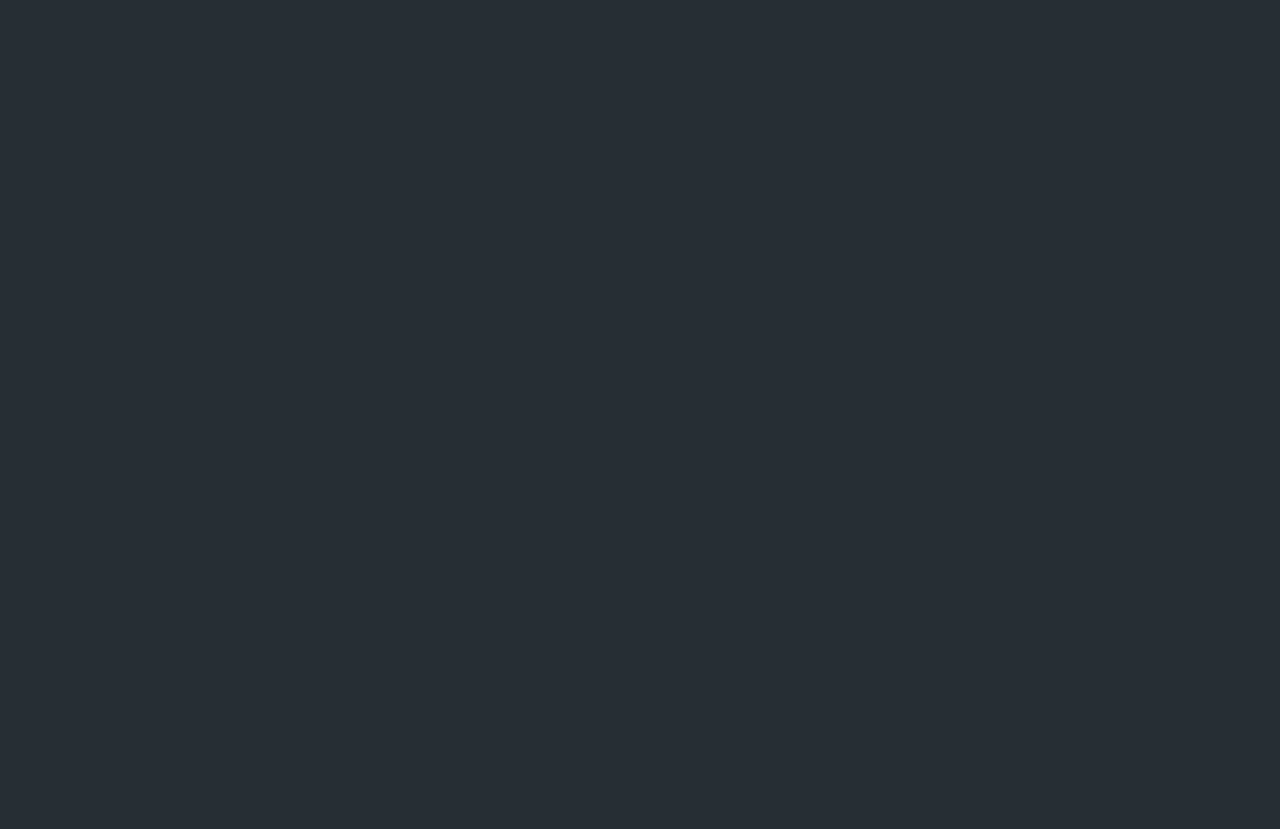
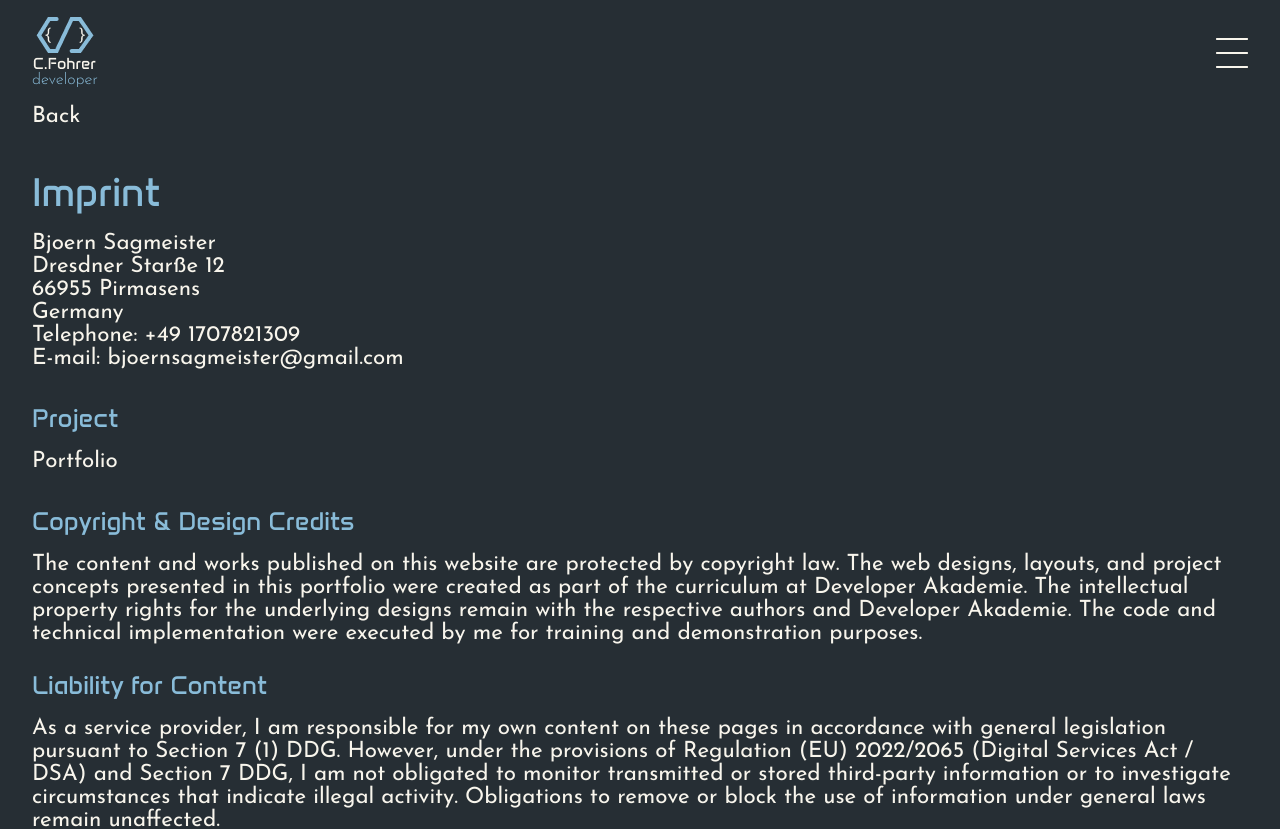
Before and after one commit to Rudibert-Code/portfolio.2, an Angular app: page /imprint in a window 1280 px wide. Before the commit this address led to /. Shown: the top 829 px of the page. Before the commit the page ends 800 px from the top, so only its background shows below. Built offline with nearby package versions, Linux system fonts and the light colour scheme.

Commit message:
- adjusted text color and alignment for legal notice - added routinglinks to imprint

```diff
--- a/src/app/app.routes.ts
+++ b/src/app/app.routes.ts
@@ -1,9 +1,14 @@
 import { Routes } from '@angular/router';
 import { Main } from '../app/page/main/main';
+import { Imprint } from '../app/page/imprint/imprint';
 
 export const routes: Routes = [
     {
         path:'',
         component:Main
     },
+    {
+        path:'imprint',
+        component:Imprint
+    },
 ];
--- a/src/app/component/footer/footer.html
+++ b/src/app/component/footer/footer.html
@@ -6,7 +6,7 @@
         <div class="btn icon_linkedin-footer" (click)="header.quickLink('https://www.linkedin.com/in/bj%C3%B6rn-sagmeister-358558a5/')"></div>
     </div>
     <div class="legal-notice">
-        <a>Legal notice</a>
+        <a [routerLink]="['imprint']">Legal notice</a>
         <p>© Claudia Fohrer 2024</p>
     </div>
 </footer>
--- a/src/app/component/footer/footer.ts
+++ b/src/app/component/footer/footer.ts
@@ -1,9 +1,10 @@
 import { Component, inject } from '@angular/core';
 import { Header } from "../header/header";
+import { RouterLink } from "@angular/router";
 
 @Component({
   selector: 'app-footer',
-  imports: [],
+  imports: [RouterLink],
   templateUrl: './footer.html',
   styleUrl: './footer.scss',
 })
--- a/src/app/component/imprint/imprint.html
+++ b/src/app/component/imprint/imprint.html
@@ -1,33 +1,34 @@
-<section>
+<div class="legal-notice">
     <header>
         <img  class="header_icon" src="/assets/logo.png" alt="">
         <img  class="header_icon btn" src="/assets/icons/burger-menu.png" alt="">
     </header>
+    <div class="main-section">
         <div>
-        <a href=""></a>
+            <a [routerLink]="['']" href="">Back</a>
         </div>
         <div>
-        <h2>Imprint</h2>
+            <h2 class="color_primary title-imprint">Imprint</h2>
             <p>
                 Bjoern Sagmeister<br>
                 Dresdner Starße 12<br>
                 66955 Pirmasens<br>
                 Germany<br>
-            Contact Information<br>
                 Telephone: <a href="tel:01707821309">+49 1707821309</a><br>
                 E-mail: <a href="mailto:bjoernsagmeister@gmail.com">bjoernsagmeister@gmail.com</a>
             </p>
 
-        <h3>Project</h3>
+            <h3 class="title-imprint">Project</h3>
             <p>Portfolio</p>
 
-        <h2>Copyright & Design Credits</h2>
+            <h3 class="title-imprint">Copyright & Design Credits</h3>
             <span>The content and works published on this website are protected by copyright law. The web designs, layouts, and project concepts presented in this portfolio were created as part of the curriculum at Developer Akademie. The intellectual property rights for the underlying designs remain with the respective authors and Developer Akademie. The code and technical implementation were executed by me for training and demonstration purposes.</span>
 
-        <h2>Liability for Content</h2>
+            <h3 class="title-imprint">Liability for Content</h3>
             <span>As a service provider, I am responsible for my own content on these pages in accordance with general legislation pursuant to Section 7 (1) DDG. However, under the provisions of Regulation (EU) 2022/2065 (Digital Services Act / DSA) and Section 7 DDG, I am not obligated to monitor transmitted or stored third-party information or to investigate circumstances that indicate illegal activity. Obligations to remove or block the use of information under general laws remain unaffected.</span>
 
-        <h2>Liability for Links</h2>
+            <h3 class="title-imprint">Liability for Links</h3>
             <span>This website contains links to external third-party websites over whose content I have no control. Therefore, I cannot accept any liability for this external content. The respective provider or operator of the linked pages is always responsible for their content.</span>
         </div>
-</section>
+    </div>
+</div>
--- a/src/app/component/imprint/imprint.scss
+++ b/src/app/component/imprint/imprint.scss
@@ -1,3 +1,33 @@
 @use '../../../styles/variables' as *;
 @use '../../../styles/typography';
 @use '../../../styles/basic';
+
+header{
+    width: calc(100% - 64px);
+    display: flex;
+    justify-content: space-between;
+    align-items: center;
+    padding-top: 16px;
+}
+
+.main-section{
+    width: calc(100% - 64px);
+    display: flex;
+    flex-direction: column;
+    justify-content: center;
+    align-items: start;
+    gap: 16px;
+}
+
+.title-imprint{
+    margin: 0;
+    padding-bottom: 16px;
+    padding-top: 24px;
+    text-align: start;
+}
+
+a{
+    &:hover{
+        color: $primary;
+    }
+}
--- a/src/app/component/imprint/imprint.ts
+++ b/src/app/component/imprint/imprint.ts
@@ -1,8 +1,9 @@
 import { Component } from '@angular/core';
+import { RouterLink } from "@angular/router";
 
 @Component({
   selector: 'app-imprintcomponent',
-  imports: [],
+  imports: [RouterLink],
   templateUrl: './imprint.html',
   styleUrl: './imprint.scss',
 })
--- a/src/styles/_basic.scss
+++ b/src/styles/_basic.scss
@@ -271,6 +271,15 @@ input{
     }
 }
 
+.legal-notice{
+    width: 100%;
+    display: flex;
+    flex-direction: column;
+    justify-content: center;
+    align-items: center;
+    gap: 16px;
+}
+
 @media (max-width:1100px){
     .only{
         &_mobile{
```
Lines whose indentation alone changed are shown as unchanged.
